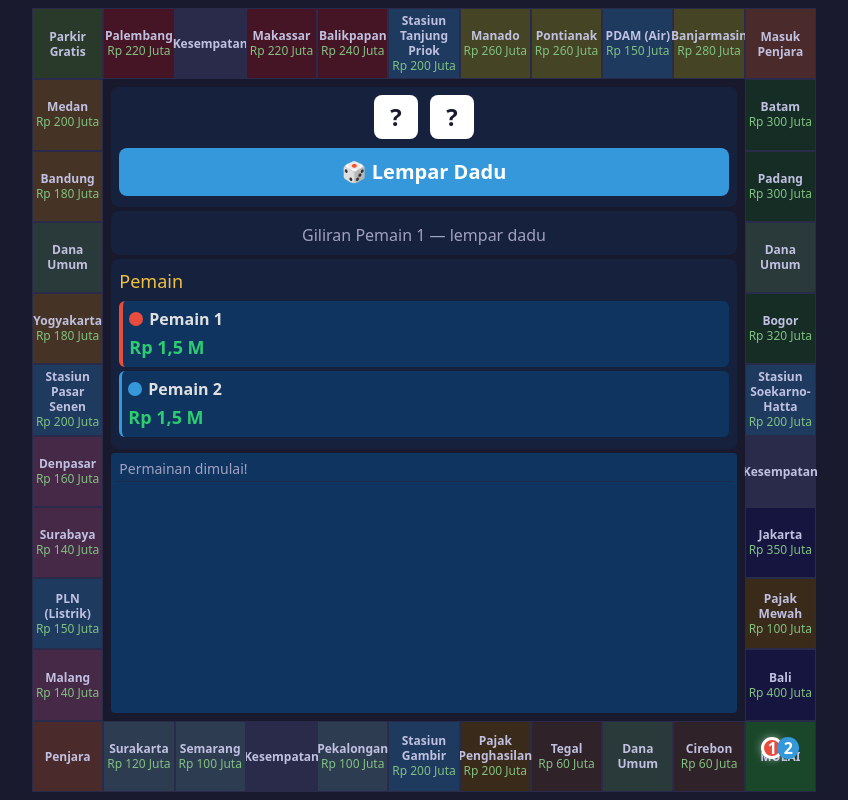
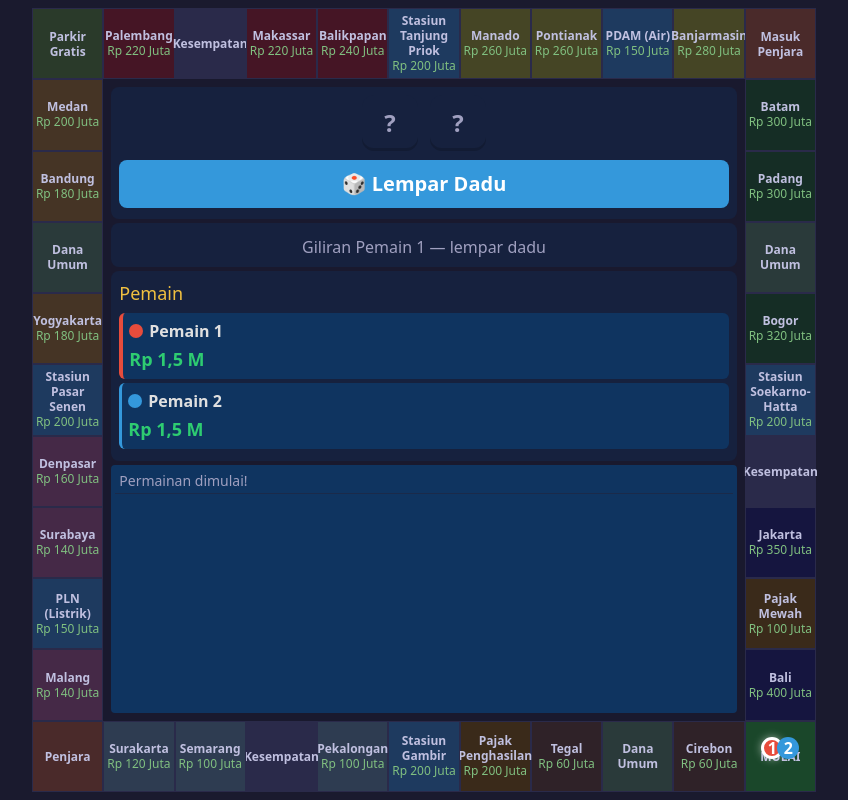
Before and after one commit to Hidayathamir/monopoly-game, a React (Vite) app: page / in a window 1280 px wide. Both pictures are taken after a click on the button "Mulai Permainan". Shown: the whole page, without its empty margins (216-1064 px from the left). Built offline with nearby package versions, Linux system fonts and the light colour scheme.

Commit message:
feat: pip-faced dice component

```diff
--- a/src/components/Dice.tsx
+++ b/src/components/Dice.tsx
@@ -3,15 +3,38 @@ interface DiceProps {
   rolling: boolean
 }
 
+const PIPS: Record<number, number[]> = {
+  1: [4],
+  2: [0, 8],
+  3: [0, 4, 8],
+  4: [0, 2, 6, 8],
+  5: [0, 2, 4, 6, 8],
+  6: [0, 2, 3, 5, 6, 8],
+}
+
 export default function Dice({ value, rolling }: DiceProps) {
   return (
     <div
+      data-testid="dice"
       className={[
-        'w-11 h-11 bg-white text-bg-main rounded-lg flex items-center justify-center text-2xl font-bold',
+        'w-14 h-14 rounded-xl flex items-center justify-center shadow-[inset_0_-3px_0_rgba(0,0,0,0.18)]',
+        value == null ? 'bg-bg-card' : 'bg-white',
         rolling ? 'animate-dice-shake' : '',
       ].join(' ')}
     >
-      {value ?? '?'}
+      {value == null ? (
+        <span className="text-2xl font-bold text-muted">?</span>
+      ) : (
+        <div className="grid grid-cols-3 grid-rows-3 w-full h-full p-2 gap-0.5">
+          {Array.from({ length: 9 }, (_, i) => (
+            <span key={i} className="flex items-center justify-center">
+              {PIPS[value].includes(i) && (
+                <span data-testid="dice-pip" className="w-2 h-2 rounded-full bg-bg-main" />
+              )}
+            </span>
+          ))}
+        </div>
+      )}
     </div>
   )
 }
```
Also changed, not shown: 1 other file (tests, documents, lock files or other folders).
